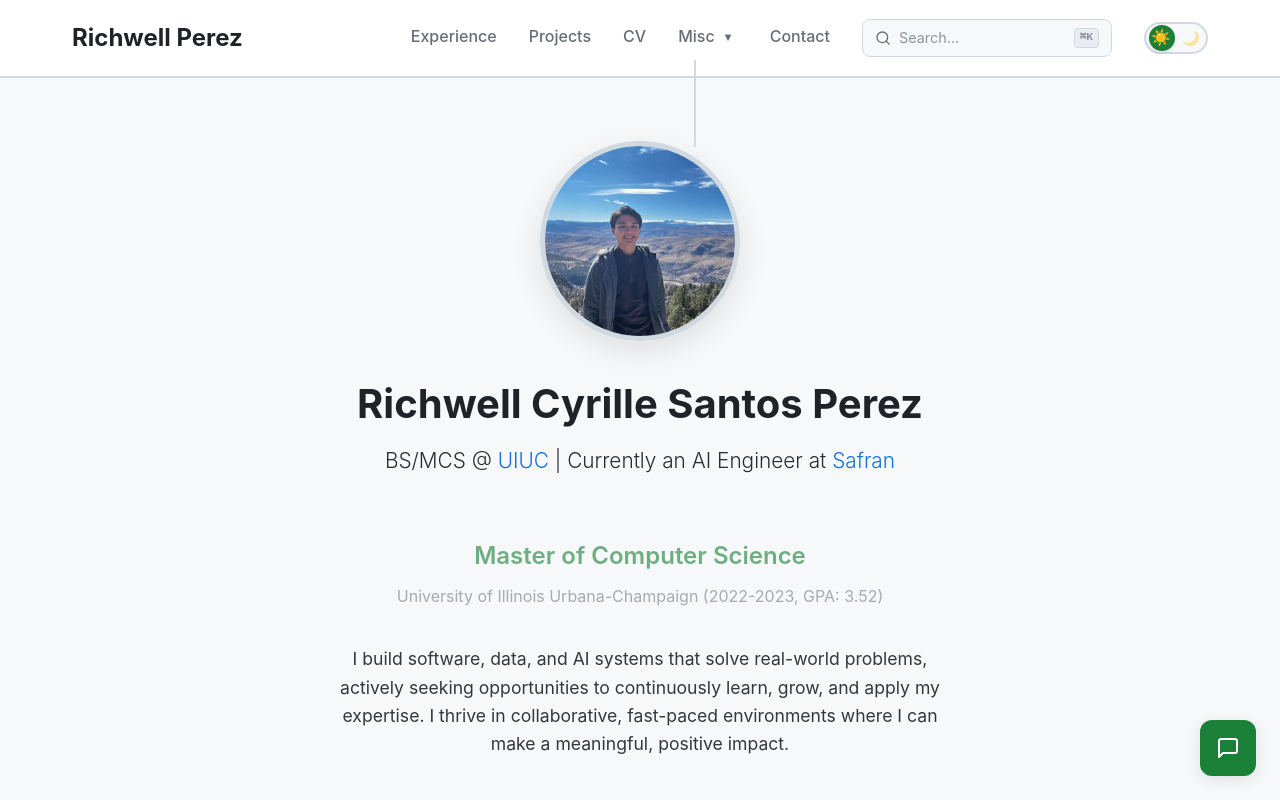
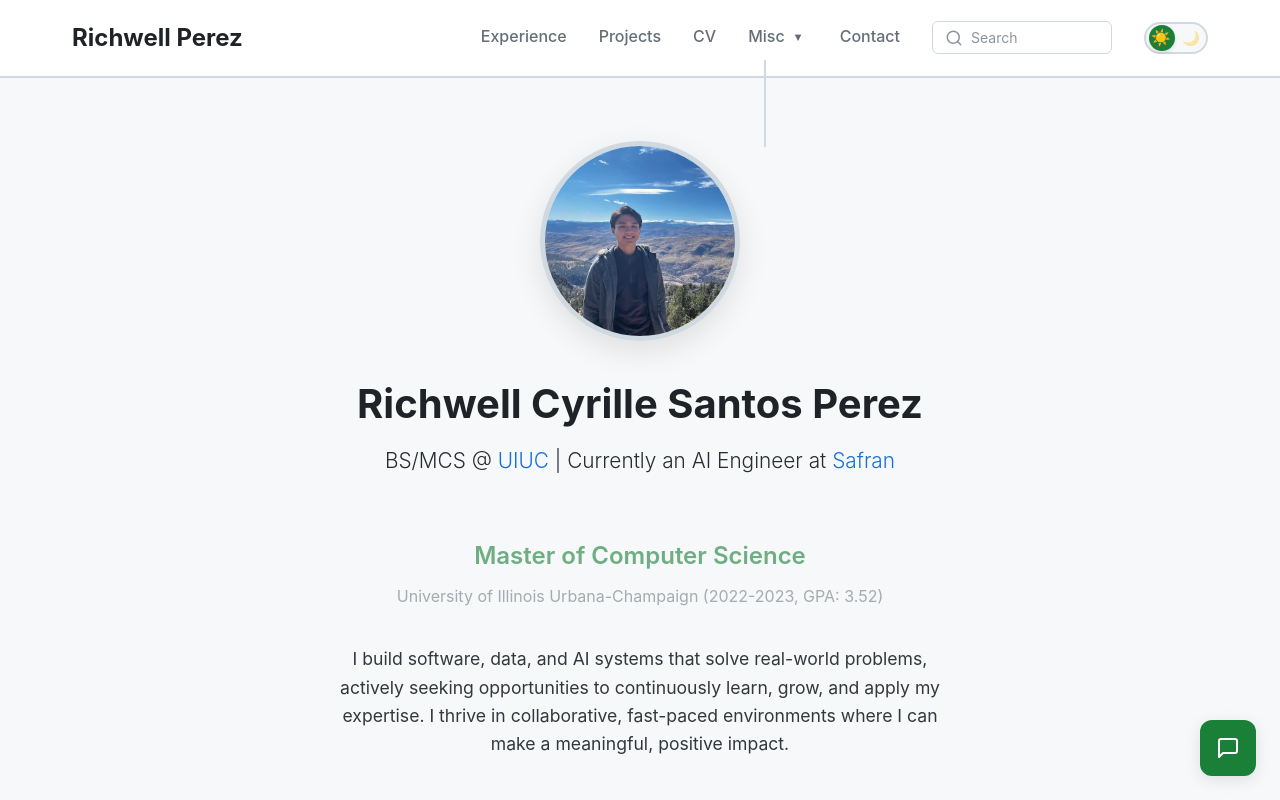
Before and after one commit to richwellp/richwellp.github.io, a Vue app in the folder frontend/: page / in a window 1280 px wide. Shown: the top 800 px of the page. Built offline with nearby package versions, Linux system fonts and the light colour scheme.

Commit message:
Search bar fix

```diff
--- a/frontend/src/App.vue
+++ b/frontend/src/App.vue
@@ -97,20 +97,20 @@ const closeMiscDropdown = () => {
           </RouterLink>
 
           <!-- Search Bar -->
-          <div class="search-bar" @click="openSearch">
-            <svg class="search-icon" xmlns="http://www.w3.org/2000/svg" width="16" height="16" viewBox="0 0 24 24" fill="none" stroke="currentColor" stroke-width="2" stroke-linecap="round" stroke-linejoin="round">
+          <div class="search-bar">
+            <svg class="search-icon" xmlns="http://www.w3.org/2000/svg" width="18" height="18" viewBox="0 0 24 24" fill="none" stroke="currentColor" stroke-width="2" stroke-linecap="round" stroke-linejoin="round">
               <circle cx="11" cy="11" r="8"></circle>
               <path d="m21 21-4.35-4.35"></path>
             </svg>
             <input
               type="text"
               class="search-input"
-              placeholder="Search..."
+              placeholder="Search"
               readonly
+              @click="openSearch"
               @focus="openSearch"
               aria-label="Search"
             />
-            <kbd class="search-kbd">⌘K</kbd>
           </div>
 
           <!-- Theme Toggle -->
@@ -470,24 +470,27 @@ main {
   display: flex;
   align-items: center;
   gap: 0.5rem;
-  padding: 0.5rem 0.75rem;
-  background: var(--bg-secondary);
+  padding: 0.4rem 0.75rem;
+  background: var(--bg-primary);
   border: 1px solid var(--border-color);
-  border-radius: 8px;
-  cursor: pointer;
-  transition: all 0.3s ease;
-  min-width: 200px;
-  max-width: 250px;
+  border-radius: 6px;
+  transition: border-color 0.2s ease;
+  width: 180px;
 }
 
 .search-bar:hover {
-  background: var(--bg-hover);
+  border-color: var(--text-tertiary);
+}
+
+.search-bar:focus-within {
   border-color: var(--accent-primary);
 }
 
 .search-icon {
-  color: var(--text-secondary);
+  color: var(--text-tertiary);
   flex-shrink: 0;
+  width: 18px;
+  height: 18px;
 }
 
 .search-input {
@@ -496,31 +499,15 @@ main {
   border: none;
   outline: none;
   color: var(--text-primary);
-  font-size: 0.9rem;
+  font-size: 0.875rem;
   font-family: inherit;
   cursor: pointer;
+  padding: 0;
   min-width: 0;
 }
 
 .search-input::placeholder {
   color: var(--text-tertiary);
-}
-
-.search-kbd {
-  display: inline-flex;
-  align-items: center;
-  justify-content: center;
-  min-width: 24px;
-  height: 20px;
-  padding: 0 5px;
-  font-size: 0.7rem;
-  font-family: monospace;
-  font-weight: 600;
-  color: var(--text-tertiary);
-  background: var(--bg-tertiary);
-  border: 1px solid var(--border-color);
-  border-radius: 4px;
-  flex-shrink: 0;
 }
 
 /* Theme Toggle Button */
@@ -741,12 +728,7 @@ main {
 
   .search-bar {
     width: 100%;
-    max-width: 100%;
     margin: 0.5rem 0;
-  }
-
-  .search-kbd {
-    display: none;
   }
 
   .footer-content {
```
